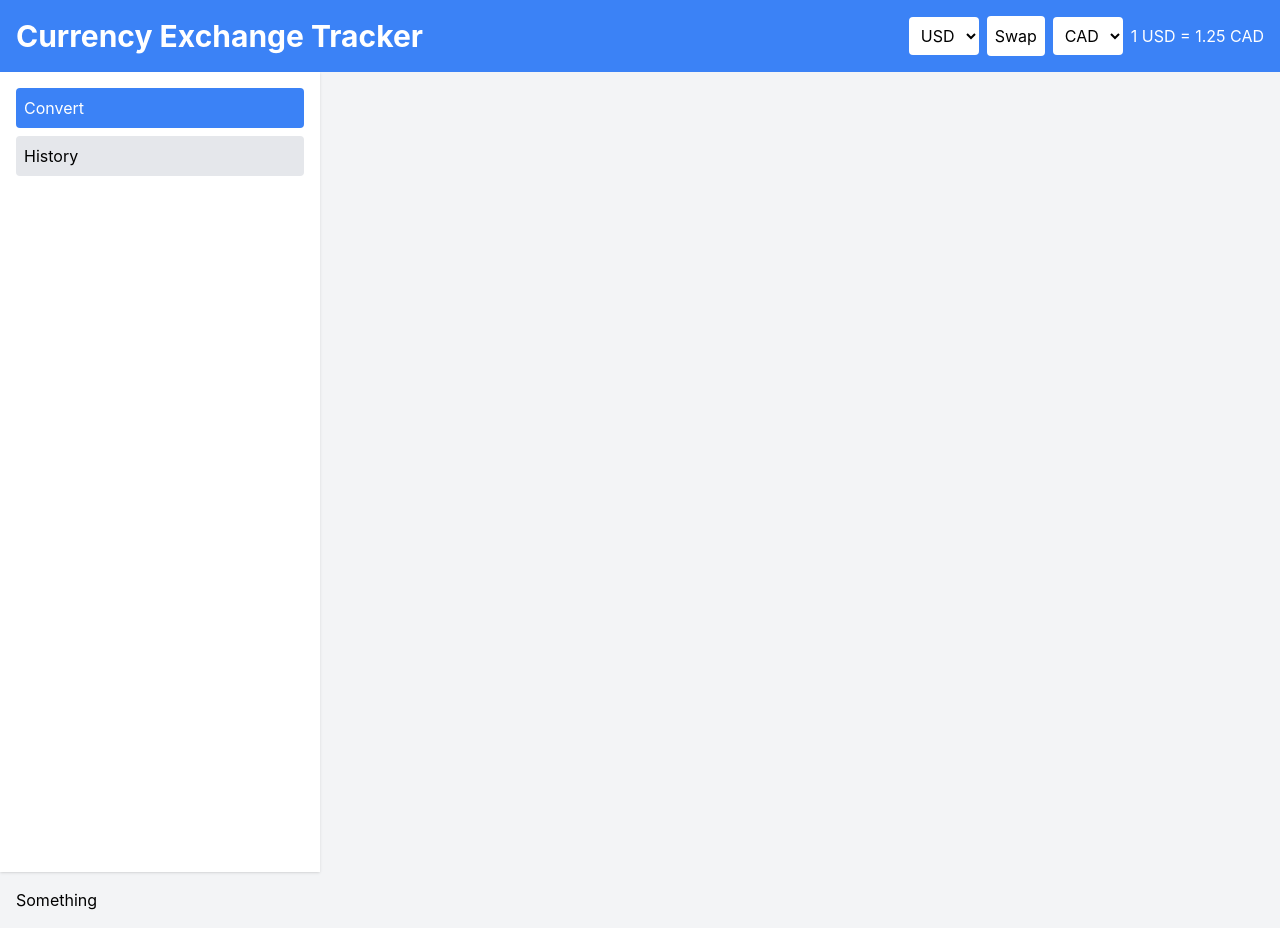
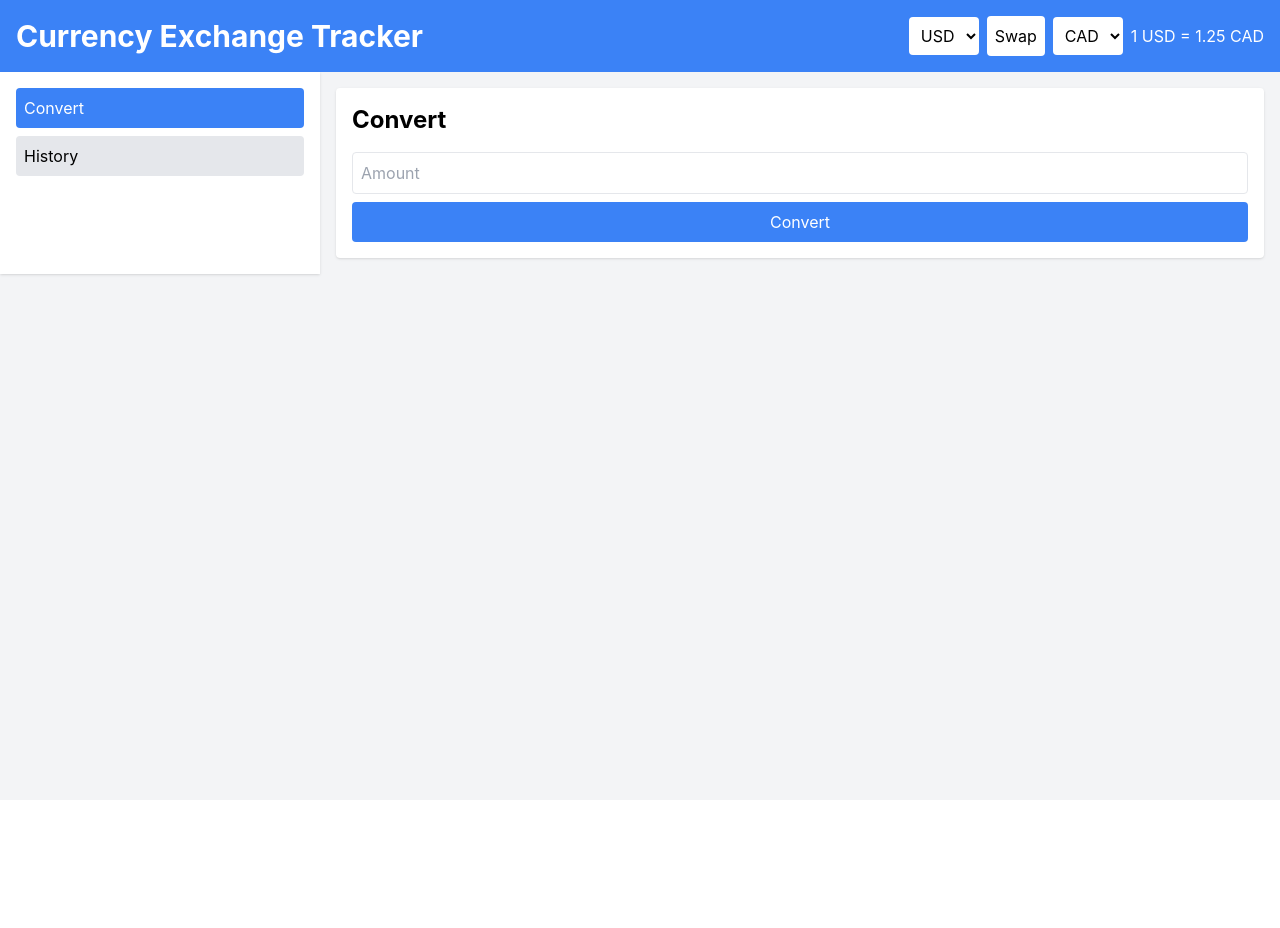
Before and after one commit to crash1604/Henon, a React (Create React App) app in the folder frontend/currency-exchange/: page / in a window 1280 px wide. After the commit the page ends 800 px from the top, so only its background shows below. Built offline with nearby package versions, Linux system fonts and the light colour scheme.

Commit message:
added convert component and fixed the spacing with flex

```diff
--- a/frontend/currency-exchange/src/App.js
+++ b/frontend/currency-exchange/src/App.js
@@ -11,11 +11,14 @@ function App() {
   return (
     <div className="min-h-screen bg-gray-100 flex flex-col">
       <Header />
-      <Menu selectedOption={selectedOption} setSelectedOption={setSelectedOption} />
+      <div className="flex">
+        <Menu selectedOption={selectedOption} setSelectedOption={setSelectedOption} />
         <main className="flex-grow p-4">
           {selectedOption === 'Convert' && <Convert />}
           {selectedOption === 'History' && <History />}
         </main>
+      </div>
+
     </div>
   );
 }
--- a/frontend/currency-exchange/src/components/Convert.jsx
+++ b/frontend/currency-exchange/src/components/Convert.jsx
@@ -1,13 +1,32 @@
-import React, { Component } from 'react'
+// src/components/Convert.jsx
+import React, { useState } from 'react';
 
-export class Convert extends Component {
-  render() {
-    return (
-      <div>
-        Something
-      </div>
-    )
-  }
+function Convert() {
+  const [amount, setAmount] = useState('');
+
+  const handleConvert = () => {
+    // Call your API here
+    console.log(`Convert ${amount}`);
+  };
+
+  return (
+    <div className="bg-white p-4 rounded shadow">
+      <h2 className="text-2xl font-bold mb-4">Convert</h2>
+      <input
+        type="text"
+        className="p-2 border rounded w-full"
+        placeholder="Amount"
+        value={amount}
+        onChange={(e) => setAmount(e.target.value)}
+      />
+      <button
+        className="mt-2 p-2 bg-blue-500 text-white rounded w-full"
+        onClick={handleConvert}
+      >
+        Convert
+      </button>
+    </div>
+  );
 }
 
-export default Convert
+export default Convert;
--- a/frontend/currency-exchange/src/components/Menu.jsx
+++ b/frontend/currency-exchange/src/components/Menu.jsx
@@ -3,8 +3,8 @@ import React from 'react';
 
 function Menu({ selectedOption, setSelectedOption }) {
   return (
-    <aside className="w-full md:w-1/4 bg-white shadow md:h-screen">
-      <ul className="space-y-2 p-4">
+    <aside className="w-1/4 p-4 bg-white shadow">
+      <ul className="space-y-2">
         <li>
           <button
             className={`w-full text-left p-2 rounded ${selectedOption === 'Convert' ? 'bg-blue-500 text-white' : 'bg-gray-200'}`}
```
